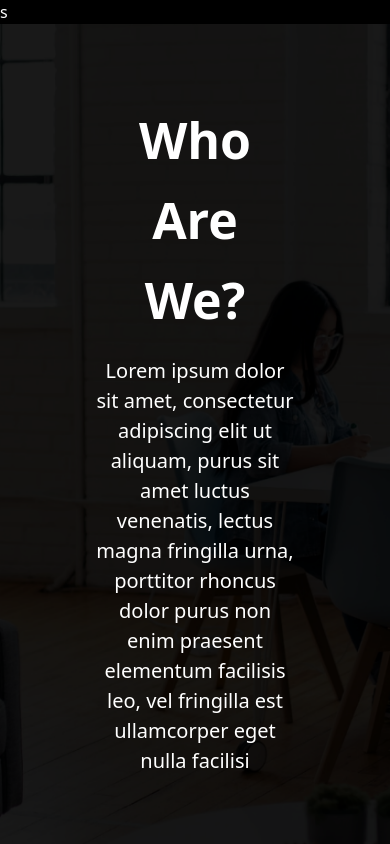
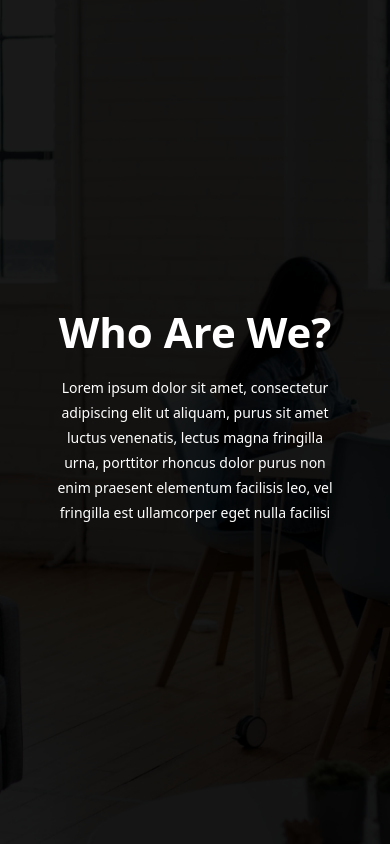
Before and after one commit to theasperteam/Zoak, a plain HTML site: page about.html in a window 390 px wide. Drawn offline with nearby package versions, Linux system fonts and the light colour scheme.

Commit message:
Style Updatesg

```diff
--- a/about.html
+++ b/about.html
@@ -27,7 +27,6 @@
       crossorigin="anonymous"
       referrerpolicy="no-referrer"
     />
-    s
 
     <!-- Custom CSS -->
     <link
@@ -51,7 +50,7 @@
     <!-- Hero Section -->
     <section>
       <div class="landing d-flex flex-column justify-content-center px-5">
-        <div class="container text-center px-5">
+        <div class="container text-center">
           <p class="head1">Who Are We?</p>
           <p class="subTitle1">
             Lorem ipsum dolor sit amet, consectetur adipiscing elit ut aliquam,
@@ -82,8 +81,8 @@
           </div>
         </div>
         <div class="w-50 d-flex" id="AboutMissionMock">
-          <!-- <img src="./assets/images/AboutAppMock.png"/>
-            <img src="./assets/images/AppMockups/App1.png"/> -->
+          <img src="./assets/images/AboutAppMock.png" class="w-75"/>
+          <img src="./assets/images/AppMockups/App1.png" class="w-75"/>
         </div>
       </div>
     </section>
--- a/assets/stylesheet/about.css
+++ b/assets/stylesheet/about.css
@@ -1,9 +1,23 @@
+html{
+    max-width:100vw;
+}
+
 .landing{
     height:100vh;
     width:100vw;
     background: url("../images/AboutHeroBg.png");
     background-size: cover;
     background-position: center;
+}
+
+.landing>div{
+    padding:6%;
+}
+
+@media (max-width:576px){
+    .landing>div{
+        padding:0;
+    }
 }
 
 #AboutMockMission img:first-of-type{
--- a/assets/stylesheet/utilities.css
+++ b/assets/stylesheet/utilities.css
@@ -40,3 +40,40 @@
   line-height: 30px;
   letter-spacing: 0em;
 }
+
+/* Media Queries */
+
+/* Devices Ranging From 992px to 768 px */
+@media (max-width:992px){
+  .head1{
+    font-size: 45px;
+    line-height: 60px;
+  }
+  .subTitle1{
+    font-size: 18px ;
+    line-height: 27px;
+  }
+}
+
+@media (max-width:768px){
+  .head1{
+    font-size: 42px;
+    line-height: 55px;
+  }
+  .subTitle1{
+    font-size: 16px ;
+    line-height: 25px;
+  }
+}
+
+@media (max-width:576px){
+  .head1{
+    font-size: 36x;
+    line-height: 55px;
+  }
+  .subTitle1{
+    font-size: 14px ;
+    line-height: 25px;
+  }
+}
+@media (min-width:576px){}
```
